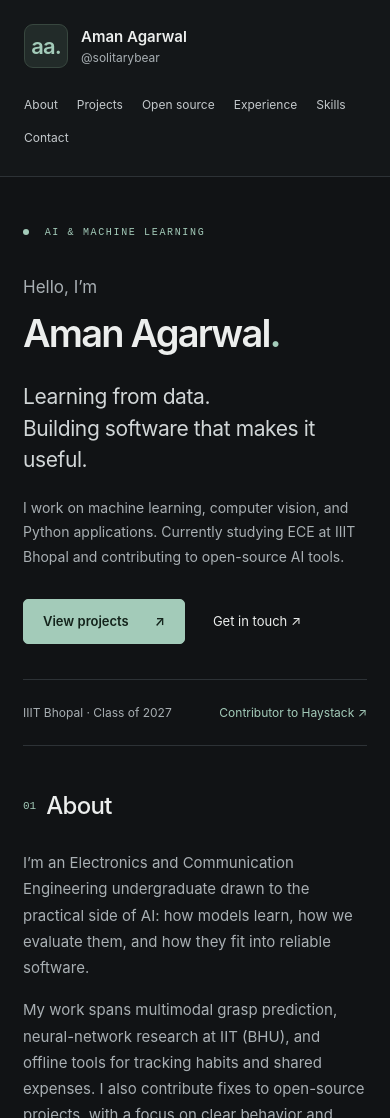
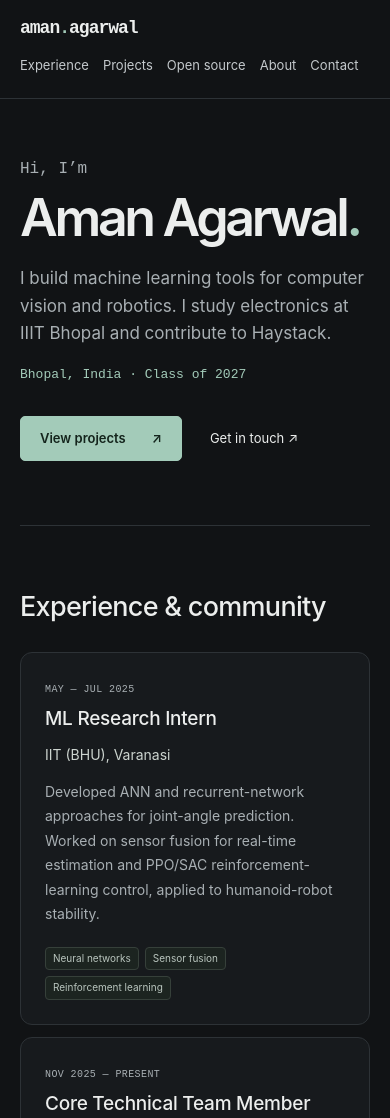
Before and after one commit to solitarybear/portfolio, a plain HTML site: page public/index.html in a window 390 px wide. Shown: the top 1118 px of the page. Drawn offline with Linux system fonts and the light colour scheme.

Commit message:
Redesign portfolio navigation, introduction and experience layout

```diff
--- a/public/index.html
+++ b/public/index.html
@@ -12,40 +12,31 @@
   <meta property="og:description" content="Machine learning research, useful software, and contributions to open source.">
   <meta property="og:url" content="https://solitarybear.com/">
   <link rel="icon" href="favicon.svg?v=20261113" type="image/svg+xml">
-  <link rel="stylesheet" href="styles.css?v=20261113-menu">
+  <link rel="stylesheet" href="styles.css?v=20261127">
 </head>
 <body>
 <a class="skip-link" href="#main">Skip to content</a>
-<aside class="sidebar">
-  <a class="identity" href="#home" aria-label="Aman Agarwal home"><span class="monogram" aria-hidden="true">aa.</span><span>Aman Agarwal<small>@solitarybear</small></span></a>
-  <p class="sidebar-label">PORTFOLIO / 2026</p>
-  <nav aria-label="Main navigation">
-    <a href="#about">About</a>
-    <a href="#work">Projects</a>
-    <a href="#open-source">Open source</a>
-    <a href="#experience">Experience</a>
-    <a href="#skills">Skills</a>
-    <a href="#contact">Contact</a>
-  </nav>
-  <div class="sidebar-bottom"><p>Bhopal, India<br><span>Learning. Building. Contributing.</span></p><a href="https://github.com/solitarybear">GitHub ↗</a><a href="https://linkedin.com/in/solitarybear">LinkedIn ↗</a></div>
-</aside>
+<header class="mast"><div class="mast-inner">
+  <a class="wordmark" href="#home">aman<span>.</span>agarwal</a>
+  <nav aria-label="Main navigation"><a href="#experience">Experience</a><a href="#work">Projects</a><a href="#open-source">Open source</a><a href="#about">About</a><a href="#contact">Contact</a></nav>
+</div></header>
 <main id="main" class="content">
   <header class="hero" id="home">
-    <p class="eyebrow"><span class="dot" aria-hidden="true"></span> AI & MACHINE LEARNING</p>
-    <p class="hello">Hello, I’m</p>
+    <p class="hello">Hi, I’m</p>
     <h1>Aman Agarwal<span>.</span></h1>
-    <p class="lead">Learning from data.<br>Building software that makes it useful.</p>
-    <p class="hero-summary">I work on machine learning, computer vision, and Python applications. Currently studying ECE at IIIT Bhopal and contributing to open-source AI tools.</p>
+    <p class="hero-summary">I build machine learning tools for computer vision and robotics. I study electronics at IIIT Bhopal and contribute to Haystack.</p>
+    <p class="location">Bhopal, India · Class of 2027</p>
     <div class="actions"><a class="button" href="#work">View projects <span aria-hidden="true">↗</span></a><a class="quiet-link" href="#contact">Get in touch <span aria-hidden="true">↗</span></a></div>
-    <div class="hero-foot"><span>IIIT Bhopal · Class of 2027</span><a href="https://github.com/deepset-ai/haystack/pull/13576">Contributor to Haystack <span aria-hidden="true">↗</span></a></div>
+
   </header>
-  <section id="about" aria-labelledby="about-title">
-    <div class="section-title"><span class="section-number">01</span><h2 id="about-title">About</h2></div>
-    <div class="about-copy"><p>I’m an Electronics and Communication Engineering undergraduate drawn to the practical side of AI: how models learn, how we evaluate them, and how they fit into reliable software.</p><p>My work spans multimodal grasp prediction, neural-network research at IIT (BHU), and offline tools for tracking habits and shared expenses. I also contribute fixes to open-source projects, with a focus on clear behavior and regression tests.</p></div>
-    <div class="facts"><div><span>FOCUS</span><p>Machine learning & computer vision</p></div><div><span>EDUCATION</span><p>B.Tech, ECE · IIIT Bhopal<br><small>2023–2027 · Expected June 2027</small></p></div></div>
+  <section id="experience" aria-labelledby="experience-title">
+    <div class="section-title"><h2 id="experience-title">Experience & community</h2></div>
+    <article class="experience-row"><p class="period">MAY — JUL 2025</p><div><h3>ML Research Intern</h3><p class="organization">IIT (BHU), Varanasi</p><p>Developed ANN and recurrent-network approaches for joint-angle prediction. Worked on sensor fusion for real-time estimation and PPO/SAC reinforcement-learning control, applied to humanoid-robot stability.</p><ul class="tags"><li>Neural networks</li><li>Sensor fusion</li><li>Reinforcement learning</li></ul></div></article>
+    <article class="experience-row"><p class="period">NOV 2025 — PRESENT</p><div><h3>Core Technical Team Member</h3><p class="organization">Spark Robotics Club · IIIT Bhopal</p><p>Contributing to competition robots and hands-on technical workshops, collaborating across design, programming, and deployment.</p></div></article>
+    <article class="experience-row"><p class="period">2024</p><div><h3>College Internal Hackathon · Runner-up</h3><p>Built a precision-agriculture project combining autonomous drone simulation and machine-learning yield prediction.</p></div></article>
   </section>
   <section id="work" aria-labelledby="work-title">
-    <div class="section-title"><span class="section-number">02</span><h2 id="work-title">Selected projects</h2><a class="section-link" href="https://github.com/solitarybear?tab=repositories">All repositories ↗</a></div>
+    <div class="section-title"><h2 id="work-title">Selected projects</h2><a class="section-link" href="https://github.com/solitarybear?tab=repositories">All repositories ↗</a></div>
     <div class="projects">
       <article class="project"><p class="eyebrow">MULTIMODAL LEARNING</p><h3><a href="https://github.com/solitarybear/Task-Aware-Semantic-Grasp-Quality-Prediction">Task-aware grasp prediction <span aria-hidden="true">↗</span></a></h3><p>Combining RGB-D input and task descriptions to score grasp quality. Exploring cross-modal transformers, a FiLM-conditioned ResNet baseline, and physics-informed prediction.</p><ul class="tags" aria-label="Technologies"><li>PyTorch</li><li>Transformers</li><li>Computer vision</li></ul><a class="project-link" href="https://github.com/solitarybear/Task-Aware-Semantic-Grasp-Quality-Prediction">Explore SemGrasp ↗</a></article>
       <article class="project"><p class="eyebrow">COMPUTER VISION</p><h3><a href="https://github.com/solitarybear/Driver-Drowsiness-Detection">Driver Drowsiness Detection <span aria-hidden="true">↗</span></a></h3><p>A webcam-based MATLAB project that monitors eye activity with a Haar cascade classifier and triggers an alert after a sustained absence of detected eyes.</p><ul class="tags" aria-label="Technologies"><li>MATLAB</li><li>Haar cascades</li><li>Image processing</li></ul><a class="project-link" href="https://github.com/solitarybear/Driver-Drowsiness-Detection">View repository ↗</a></article>
@@ -54,7 +45,7 @@
     </div>
   </section>
   <section id="open-source" aria-labelledby="oss-title">
-    <div class="section-title"><span class="section-number">03</span><h2 id="oss-title">Open source</h2></div>
+    <div class="section-title"><h2 id="oss-title">Open source</h2></div>
     <p class="section-intro">Contributing to the tools people build with.</p>
     <article class="contribution">
       <div class="contribution-top"><a class="repo-name" href="https://github.com/deepset-ai/haystack">deepset-ai / <strong>haystack</strong></a><span class="merged">Merged</span></div>
@@ -66,20 +57,19 @@
     </article>
     <a class="quiet-link more-contributions" href="https://github.com/pulls?q=is%3Apr+author%3Asolitarybear">View contributions on GitHub ↗</a>
   </section>
-  <section id="experience" aria-labelledby="experience-title">
-    <div class="section-title"><span class="section-number">04</span><h2 id="experience-title">Experience & community</h2></div>
-    <article class="experience-row"><p class="period">MAY — JUL 2025</p><div><h3>ML Research Intern</h3><p class="organization">IIT (BHU), Varanasi</p><p>Developed ANN and recurrent-network approaches for joint-angle prediction. Worked on sensor fusion for real-time estimation and PPO/SAC reinforcement-learning control, applied to humanoid-robot stability.</p><ul class="tags"><li>Neural networks</li><li>Sensor fusion</li><li>Reinforcement learning</li></ul></div></article>
-    <article class="experience-row"><p class="period">NOV 2025 — PRESENT</p><div><h3>Core Technical Team Member</h3><p class="organization">Spark Robotics Club · IIIT Bhopal</p><p>Contributing to competition robots and hands-on technical workshops, collaborating across design, programming, and deployment.</p></div></article>
-    <article class="experience-row"><p class="period">2024</p><div><h3>College Internal Hackathon · Runner-up</h3><p>Built a precision-agriculture project combining autonomous drone simulation and machine-learning yield prediction.</p></div></article>
+  <section id="about" aria-labelledby="about-title">
+    <div class="section-title"><h2 id="about-title">About</h2></div>
+    <div class="about-copy"><p>I’m an Electronics and Communication Engineering undergraduate drawn to the practical side of AI: how models learn, how we evaluate them, and how they fit into reliable software.</p><p>My work spans multimodal grasp prediction, neural-network research at IIT (BHU), and offline tools for tracking habits and shared expenses. I also contribute fixes to open-source projects, with a focus on clear behavior and regression tests.</p></div>
+    <div class="facts"><div><span>FOCUS</span><p>Machine learning & computer vision</p></div><div><span>EDUCATION</span><p>B.Tech, ECE · IIIT Bhopal<br><small>2023–2027 · Expected June 2027</small></p></div></div>
   </section>
   <section id="skills" aria-labelledby="skills-title">
-    <div class="section-title"><span class="section-number">05</span><h2 id="skills-title">Skills & tools</h2></div>
+    <div class="section-title"><h2 id="skills-title">Skills & tools</h2></div>
     <dl class="skill-list"><div><dt>Languages</dt><dd>Python, C++, SQL, MATLAB</dd></div><div><dt>Machine learning</dt><dd>PyTorch, TensorFlow, scikit-learn, Hugging Face Transformers, OpenCV</dd></div><div><dt>GenAI & data</dt><dd>RAG, LangChain / LangGraph, ChromaDB / Pinecone, NumPy, Pandas, ETL pipelines</dd></div><div><dt>Software & deployment</dt><dd>FastAPI, Flask, SQLite, Docker, Git, Linux, Azure, Databricks, ONNX</dd></div></dl>
   </section>
   <!-- Keep public contact links readable without Cloudflare decoding JavaScript. -->
   <!--email_off-->
   <section id="contact" aria-labelledby="contact-title">
-    <div class="section-title"><span class="section-number">06</span><h2 id="contact-title">Get in touch</h2></div>
+    <div class="section-title"><h2 id="contact-title">Get in touch</h2></div>
     <p class="contact-copy">Have a question about my work, an interesting research problem, or a project in mind? Let’s talk.</p>
     <a class="email-link" href="mailto:iiitbhopal23u01070@gmail.com">iiitbhopal23u01070@gmail.com <span aria-hidden="true">↗</span></a>
     <div class="contact-links"><a href="https://github.com/solitarybear">GitHub ↗</a><a href="https://linkedin.com/in/solitarybear">LinkedIn ↗</a><a href="https://mail.google.com/mail/?view=cm&amp;fs=1&amp;to=iiitbhopal23u01070%40gmail.com">Write in Gmail ↗</a></div>
--- a/public/styles.css
+++ b/public/styles.css
@@ -98,17 +98,6 @@ footer { display: flex; justify-content: space-between; flex-wrap: wrap; gap: 15
 .wrap { max-width: 850px; margin: 0 auto; padding: 60px 25px; }
 .text-link { color: var(--accent); }
 :target { scroll-margin-top: 32px; }
-@media (min-width: 1500px) { .content { margin-left: max(245px, calc((100vw - 1150px) / 2)); } }
-@media (max-width: 1100px) { .sidebar { width: 215px; padding-inline: 21px; } .content { margin-left: 215px; padding-inline: 40px; } h1 { letter-spacing: -2px; } .experience-row { grid-template-columns: 125px 1fr; gap: 18px; } }
-@media (max-width: 800px) {
-  .sidebar { position: static; width: auto; padding: 24px; border-right: 0; border-bottom: 1px solid var(--line); }
-  .identity { font-size: 15px; } .sidebar-label, .sidebar-bottom { display: none; }
-  nav { flex-direction: row; flex-wrap: wrap; gap: 4px 19px; margin-top: 22px; }
-  nav a { padding: 4px 0; font-size: 12px; }   .content { margin: 0 auto; padding-inline: 28px; max-width: 720px; }
-  .hero { padding-top: 48px; } .hello { margin-top: 32px; } h1 { font-size: clamp(38px, 8vw, 62px); }
-  .lead { font-size: 23px; } .hero-foot { margin-top: 35px; } section { padding-block: 45px; }
-  .section-title { gap: 10px; } h2 { font-size: 24px; } .project { padding: 21px; }
-}
 @media (max-width: 530px) {
   .content { padding-inline: 23px; } .projects { grid-template-columns: 1fr; }
   h1 { letter-spacing: -1.8px; } .lead { font-size: 21px; } .hero-summary { font-size: 14px; }
@@ -120,3 +109,28 @@ footer { display: flex; justify-content: space-between; flex-wrap: wrap; gap: 15
   .contribution-bottom { align-items: flex-start; flex-direction: column; }
 }
 @media (prefers-reduced-motion: reduce) { html { scroll-behavior: auto; } }
+
+.mast { border-bottom: 1px solid var(--line); background: var(--bg); }
+.mast-inner, .content { width: min(100%, 1000px); margin: auto; padding-inline: clamp(20px, 5vw, 56px); }
+.mast-inner { display: flex; justify-content: space-between; align-items: center; gap: 24px; padding-block: 18px; }
+.wordmark { font: 600 18px/1.2 ui-monospace, monospace; letter-spacing: -1px; }
+.wordmark span, .location { color: var(--accent); }
+nav { flex-direction: row; flex-wrap: wrap; gap: 2px; }
+.hero { padding: clamp(58px, 10vw, 114px) 0 64px; border-bottom: 1px solid var(--line); }
+.hello { font: 16px/1.5 ui-monospace, monospace; margin: 0 0 10px; color: var(--muted); }
+.hero h1 { font-size: clamp(52px, 8vw, 96px); letter-spacing: -.065em; line-height: 1.04; }
+.hero-summary { font-size: clamp(17px, 2vw, 21px); max-width: 560px; line-height: 1.6; }
+.location { font: 13px/1.6 ui-monospace, monospace; margin-top: 18px; }
+.experience-row { background: var(--panel); border: 1px solid var(--line); border-radius: 12px; margin-top: 12px; }
+.experience-row, .experience-row:first-of-type, .experience-row:last-child { padding: 24px; border: 1px solid var(--line); }
+.project { border-radius: 12px; }
+@media (hover: hover) and (pointer: fine) {
+  .project:focus-within, .project:hover { border-color: var(--accent); }
+}
+.button:active { transform: scale(.98); }
+@media (max-width: 700px) {
+  .mast-inner { align-items: flex-start; flex-direction: column; gap: 10px; }
+  nav { gap: 4px 14px; }
+  nav a { padding: 4px 0; font-size: 13px; }
+  .section-link { padding-left: 0; }
+}
```
